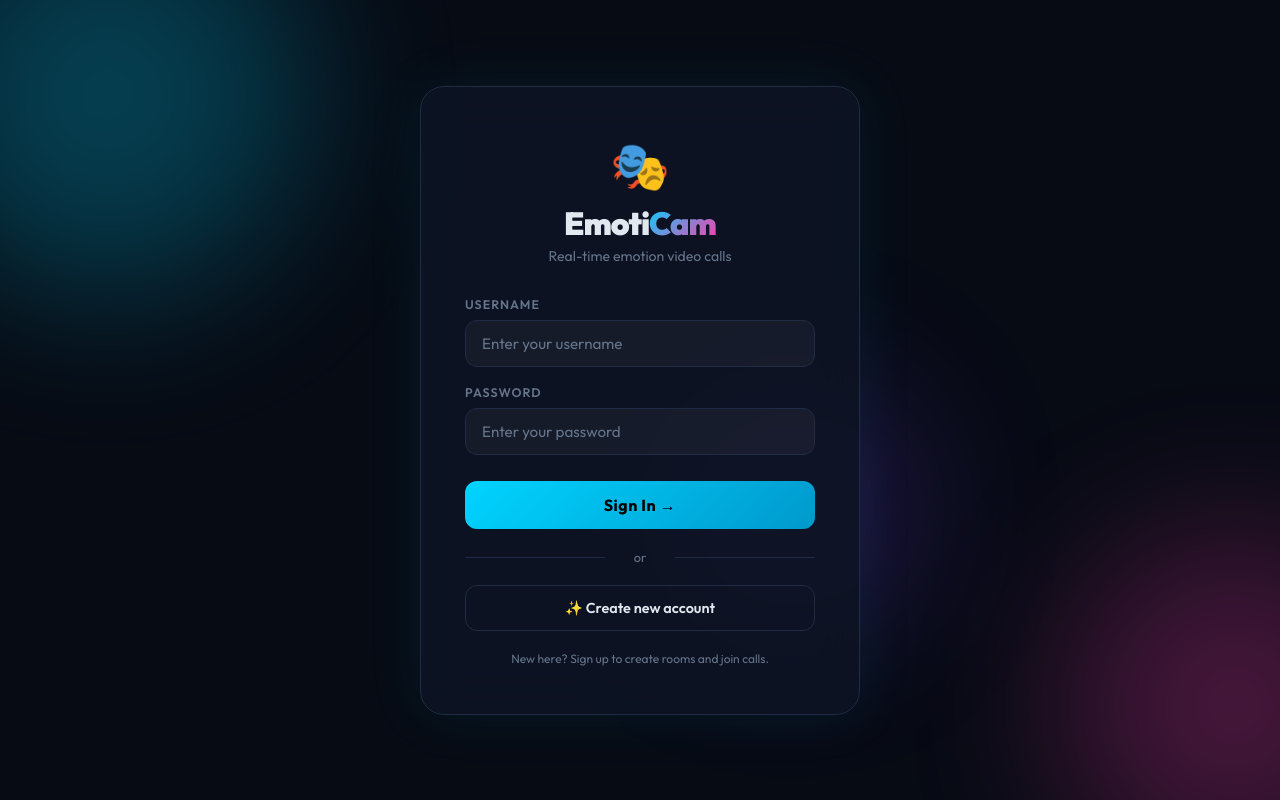
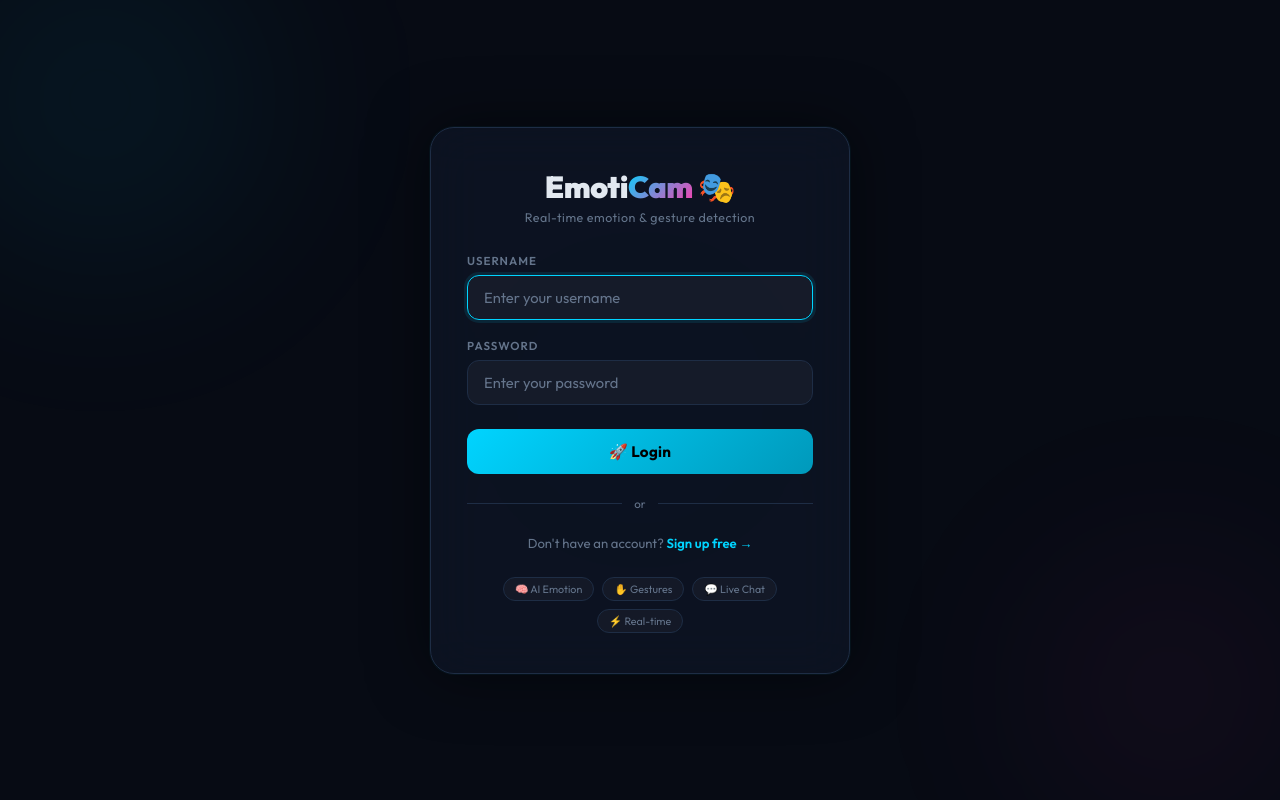
Before and after one commit to kanishka12-tech/TINYPROJECT, a Flask app: page /login in a window 1280 px wide. Run offline with Flask 3, Linux system fonts and the light colour scheme.

Commit message:
Update login.html

```diff
--- a/templates/login.html
+++ b/templates/login.html
@@ -6,135 +6,202 @@
 <title>EmotiCam — Login</title>
 <link href="https://fonts.googleapis.com/css2?family=Outfit:wght@300;400;600;700;900&display=swap" rel="stylesheet"/>
 <style>
+/* ═══════════════════════════════════════════════ BASE */
 *{margin:0;padding:0;box-sizing:border-box;}
 :root{
-  --bg:#070b14;--surface:#0d1424;--card:#111827;
-  --border:#1e2d45;--accent:#00d4ff;--accent2:#ff3cac;
-  --green:#00ff88;--text:#e2e8f0;--muted:#64748b;
+  --bg:#070b14; --surface:#0d1424; --card:#0f1729;
+  --border:#1e2d45; --accent:#00d4ff; --accent2:#ff3cac;
+  --green:#00ff88; --yellow:#fbbf24; --red:#ef4444;
+  --text:#e2e8f0; --muted:#64748b;
 }
 body{
-  background:var(--bg);color:var(--text);
-  font-family:'Outfit',sans-serif;min-height:100vh;
-  display:flex;align-items:center;justify-content:center;
-  overflow:hidden;
+  background:var(--bg); color:var(--text);
+  font-family:'Outfit',sans-serif;
+  min-height:100dvh; display:flex; flex-direction:column;
+  align-items:center; justify-content:center;
+  overflow:hidden; position:relative;
 }
-/* animated bg */
-.bg-fx{position:fixed;inset:0;z-index:0;overflow:hidden;}
-.orb{position:absolute;border-radius:50%;filter:blur(80px);opacity:0.25;animation:drift 8s ease-in-out infinite;}
-.orb1{width:400px;height:400px;background:#00d4ff;top:-100px;left:-100px;animation-delay:0s;}
-.orb2{width:350px;height:350px;background:#ff3cac;bottom:-100px;right:-100px;animation-delay:3s;}
-.orb3{width:250px;height:250px;background:#7c3aed;top:50%;left:50%;transform:translate(-50%,-50%);animation-delay:1.5s;}
-@keyframes drift{0%,100%{transform:translate(0,0);}50%{transform:translate(30px,-20px);}}
 
-.card{
-  position:relative;z-index:1;
+/* ── Ambient background orbs ── */
+.orb{
+  position:fixed; border-radius:50%; filter:blur(90px);
+  pointer-events:none; z-index:0; opacity:0.35;
+}
+.orb-1{width:520px;height:520px;background:radial-gradient(circle,rgba(0,212,255,0.25),transparent 70%);top:-160px;left:-160px;}
+.orb-2{width:460px;height:460px;background:radial-gradient(circle,rgba(255,60,172,0.2),transparent 70%);bottom:-120px;right:-120px;}
+.orb-3{width:280px;height:280px;background:radial-gradient(circle,rgba(0,255,136,0.12),transparent 70%);top:50%;left:50%;transform:translate(-50%,-50%);}
+
+/* ── Card ── */
+.auth-card{
+  position:relative; z-index:10;
+  width:100%; max-width:420px;
   background:rgba(13,20,36,0.85);
   border:1px solid var(--border);
   border-radius:24px;
-  padding:48px 44px;
-  width:100%;max-width:440px;
-  backdrop-filter:blur(20px);
-  box-shadow:0 0 60px rgba(0,212,255,0.08);
+  padding:40px 36px;
+  backdrop-filter:blur(24px);
+  box-shadow:0 0 60px rgba(0,0,0,0.5), 0 0 0 1px rgba(0,212,255,0.06);
 }
-.logo{text-align:center;margin-bottom:32px;}
-.logo-icon{font-size:3rem;display:block;margin-bottom:8px;}
-.logo h1{font-size:2rem;font-weight:900;letter-spacing:-1px;}
-.logo h1 span{
+
+/* ── Logo ── */
+.logo{
+  text-align:center; margin-bottom:28px;
+}
+.logo-text{
+  font-size:1.9rem; font-weight:900; letter-spacing:-0.5px;
+}
+.logo-text span{
   background:linear-gradient(135deg,var(--accent),var(--accent2));
-  -webkit-background-clip:text;-webkit-text-fill-color:transparent;
+  -webkit-background-clip:text; -webkit-text-fill-color:transparent;
 }
-.logo p{color:var(--muted);font-size:0.88rem;margin-top:4px;}
+.logo-sub{
+  font-size:0.78rem; color:var(--muted); margin-top:4px;
+  letter-spacing:0.5px;
+}
 
-.form-group{margin-bottom:18px;}
-label{display:block;font-size:0.78rem;font-weight:600;
-      color:var(--muted);text-transform:uppercase;letter-spacing:1px;margin-bottom:8px;}
-input{
-  width:100%;padding:13px 16px;
+/* ── Error banner ── */
+.error-banner{
+  background:rgba(239,68,68,0.1);
+  border:1px solid rgba(239,68,68,0.35);
+  border-radius:10px;
+  padding:10px 14px;
+  font-size:0.8rem;
+  color:#fca5a5;
+  margin-bottom:20px;
+  display:flex; align-items:center; gap:8px;
+}
+
+/* ── Form ── */
+.field{margin-bottom:18px;}
+.field label{
+  display:block; font-size:0.72rem; font-weight:600;
+  color:var(--muted); text-transform:uppercase; letter-spacing:1px;
+  margin-bottom:7px;
+}
+.field input{
+  width:100%; padding:12px 16px;
   background:rgba(255,255,255,0.04);
   border:1px solid var(--border);
   border-radius:12px;
-  color:var(--text);font-family:'Outfit',sans-serif;font-size:0.95rem;
-  outline:none;transition:all 0.2s;
+  color:var(--text);
+  font-family:'Outfit',sans-serif;
+  font-size:0.92rem;
+  outline:none;
+  transition:border-color 0.2s, box-shadow 0.2s;
 }
-input:focus{border-color:var(--accent);box-shadow:0 0 0 3px rgba(0,212,255,0.12);}
-input::placeholder{color:var(--muted);}
+.field input:focus{
+  border-color:var(--accent);
+  box-shadow:0 0 0 3px rgba(0,212,255,0.1);
+}
+.field input::placeholder{color:var(--muted);}
 
-.btn-main{
-  width:100%;padding:14px;
-  background:linear-gradient(135deg,var(--accent),#0099cc);
-  border:none;border-radius:12px;
-  color:#000;font-family:'Outfit',sans-serif;
-  font-size:1rem;font-weight:700;
-  cursor:pointer;transition:all 0.2s;margin-top:8px;
-  letter-spacing:0.5px;
+/* ── Submit button ── */
+.btn-primary{
+  width:100%; padding:13px;
+  background:linear-gradient(135deg,var(--accent),#0099bb);
+  border:none; border-radius:12px;
+  color:#000; font-family:'Outfit',sans-serif;
+  font-size:0.95rem; font-weight:700;
+  cursor:pointer; transition:all 0.2s;
+  margin-top:6px;
+  letter-spacing:0.3px;
 }
-.btn-main:hover{transform:translateY(-2px);box-shadow:0 8px 25px rgba(0,212,255,0.35);}
+.btn-primary:hover{
+  background:linear-gradient(135deg,#22e0ff,#00b8d9);
+  box-shadow:0 0 24px rgba(0,212,255,0.35);
+  transform:translateY(-1px);
+}
+.btn-primary:active{transform:translateY(0);}
 
-.error{
-  background:rgba(239,68,68,0.12);border:1px solid rgba(239,68,68,0.3);
-  border-radius:10px;padding:12px 14px;
-  color:#fca5a5;font-size:0.85rem;margin-bottom:18px;
-  display:flex;align-items:center;gap:8px;
+/* ── Footer link ── */
+.auth-footer{
+  text-align:center; margin-top:24px;
+  font-size:0.82rem; color:var(--muted);
+}
+.auth-footer a{
+  color:var(--accent); text-decoration:none; font-weight:600;
+  transition:opacity 0.2s;
+}
+.auth-footer a:hover{opacity:0.8; text-decoration:underline;}
+
+/* ── Divider ── */
+.divider{
+  display:flex; align-items:center; gap:12px;
+  margin:22px 0; color:var(--muted); font-size:0.72rem;
+}
+.divider::before,.divider::after{
+  content:''; flex:1; height:1px; background:var(--border);
 }
 
-.divider{
-  text-align:center;color:var(--muted);font-size:0.8rem;
-  margin:20px 0;position:relative;
+/* ── Feature pills ── */
+.features{
+  display:flex; gap:8px; justify-content:center;
+  flex-wrap:wrap; margin-top:26px;
 }
-.divider::before,.divider::after{
-  content:'';position:absolute;top:50%;width:40%;height:1px;
-  background:var(--border);
+.feat-pill{
+  display:flex; align-items:center; gap:5px;
+  background:rgba(255,255,255,0.03);
+  border:1px solid var(--border);
+  border-radius:99px; padding:4px 11px;
+  font-size:0.67rem; color:var(--muted);
 }
-.divider::before{left:0;} .divider::after{right:0;}
 
-.link-btn{
-  display:block;text-align:center;
-  padding:13px;border:1px solid var(--border);
-  border-radius:12px;color:var(--text);
-  text-decoration:none;font-size:0.9rem;font-weight:600;
-  transition:all 0.2s;
-}
-.link-btn:hover{border-color:var(--accent2);color:var(--accent2);}
-
-.demo-hint{
-  margin-top:20px;text-align:center;
-  color:var(--muted);font-size:0.75rem;
-}
+/* scrollbar */
+::-webkit-scrollbar{width:3px;}
+::-webkit-scrollbar-thumb{background:var(--border);border-radius:3px;}
 </style>
 </head>
 <body>
-<div class="bg-fx">
-  <div class="orb orb1"></div>
-  <div class="orb orb2"></div>
-  <div class="orb orb3"></div>
-</div>
 
-<div class="card">
+<!-- Ambient orbs -->
+<div class="orb orb-1"></div>
+<div class="orb orb-2"></div>
+<div class="orb orb-3"></div>
+
+<div class="auth-card">
+
+  <!-- Logo -->
   <div class="logo">
-    <span class="logo-icon">🎭</span>
-    <h1>Emoti<span>Cam</span></h1>
-    <p>Real-time emotion video calls</p>
+    <div class="logo-text">Emoti<span>Cam</span> 🎭</div>
+    <div class="logo-sub">Real-time emotion & gesture detection</div>
   </div>
 
+  <!-- Error message (rendered by Flask if login fails) -->
   {% if error %}
-  <div class="error">⚠️ {{ error }}</div>
+  <div class="error-banner">⚠️ {{ error }}</div>
   {% endif %}
 
-  <form method="POST">
-    <div class="form-group">
+  <!-- Login form -->
+  <form method="POST" action="/login" autocomplete="on">
+    <div class="field">
       <label>Username</label>
-      <input type="text" name="username" placeholder="Enter your username" required autocomplete="off"/>
+      <input type="text" name="username" placeholder="Enter your username"
+             autocomplete="username" required autofocus/>
     </div>
-    <div class="form-group">
+    <div class="field">
       <label>Password</label>
-      <input type="password" name="password" placeholder="Enter your password" required/>
+      <input type="password" name="password" placeholder="Enter your password"
+             autocomplete="current-password" required/>
     </div>
-    <button type="submit" class="btn-main">Sign In →</button>
+    <button type="submit" class="btn-primary">🚀 Login</button>
   </form>
 
   <div class="divider">or</div>
-  <a href="/signup" class="link-btn">✨ Create new account</a>
-  <p class="demo-hint">New here? Sign up to create rooms and join calls.</p>
+
+  <div class="auth-footer">
+    Don't have an account?
+    <a href="/signup">Sign up free →</a>
+  </div>
+
+  <!-- Feature hints -->
+  <div class="features">
+    <div class="feat-pill">🧠 AI Emotion</div>
+    <div class="feat-pill">✋ Gestures</div>
+    <div class="feat-pill">💬 Live Chat</div>
+    <div class="feat-pill">⚡ Real-time</div>
+  </div>
+
 </div>
+
 </body>
 </html>
```
